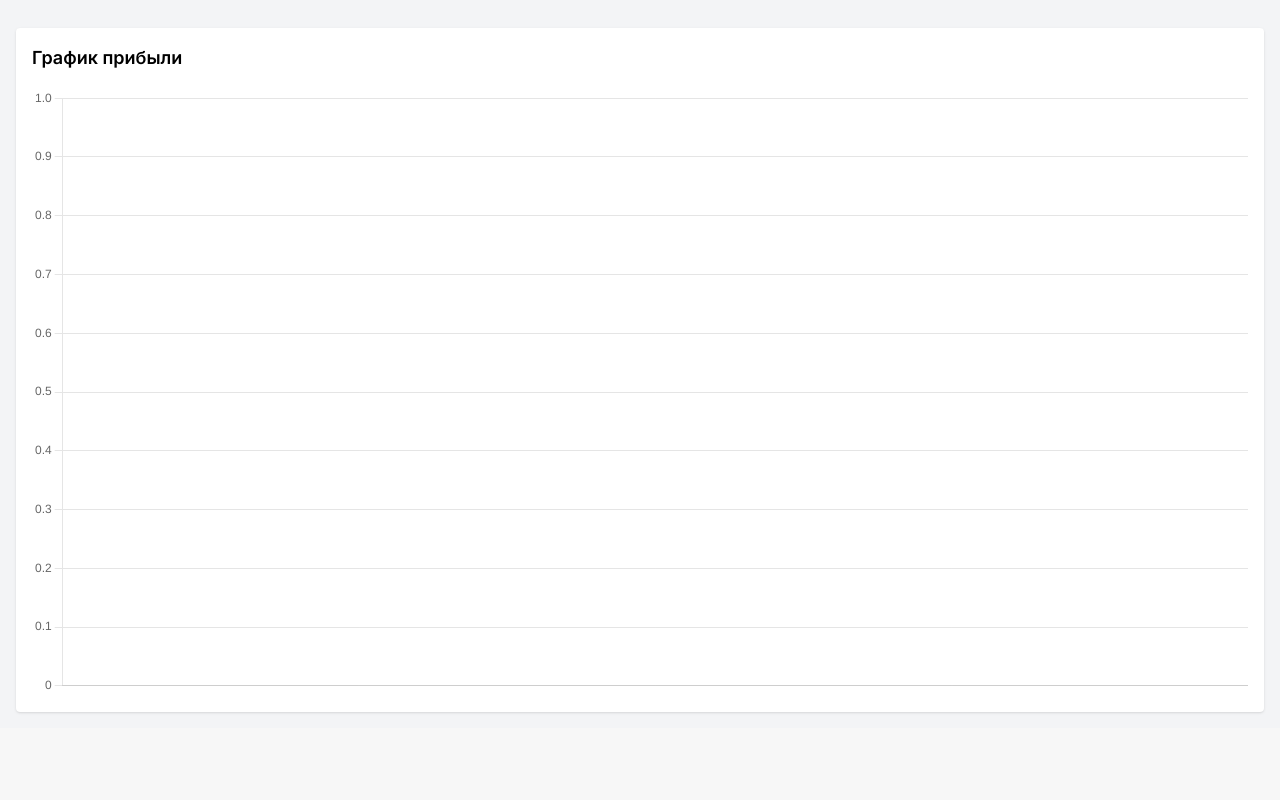
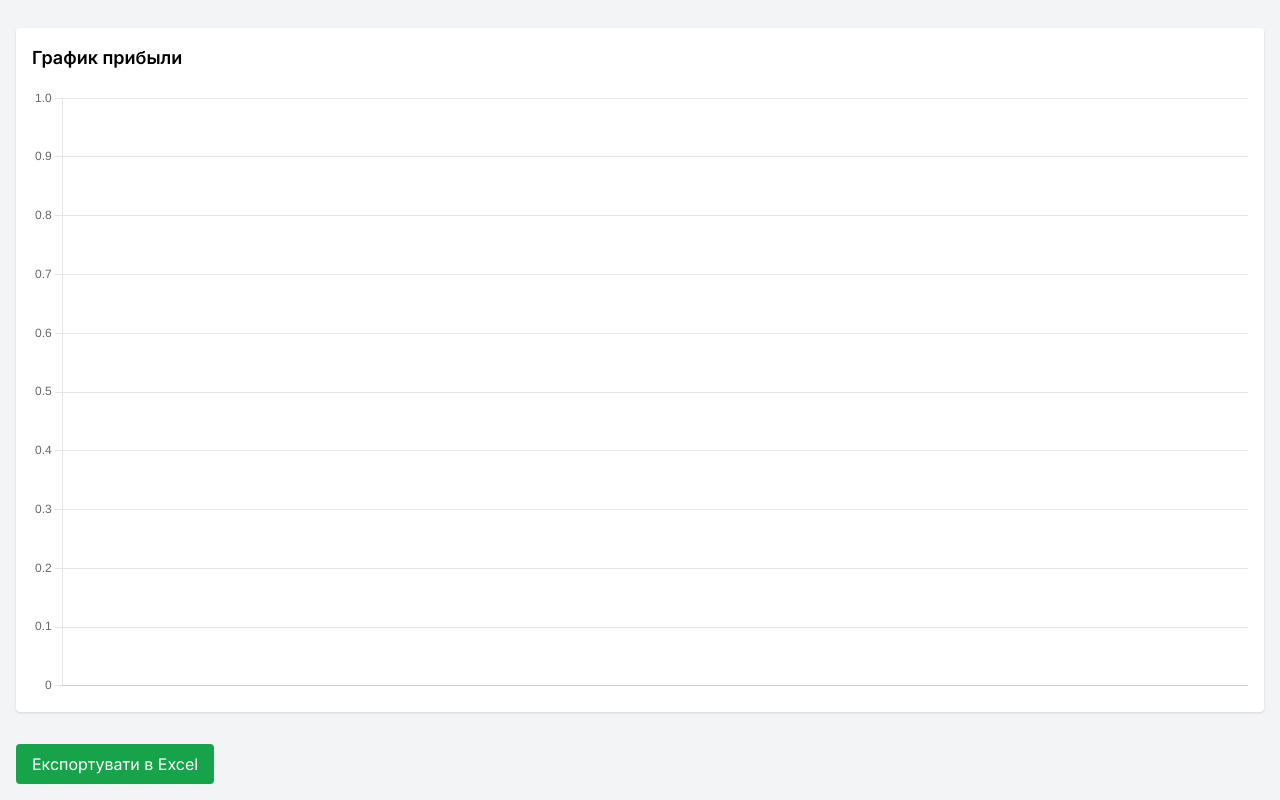
Before and after one commit to Anhailig/cashtrack, a Next.js app: page / in a window 1280 px wide. Shown: the part 480-1280 px from the top of the page. Before the commit the page ends 1208 px from the top, so only its background shows below. Built offline with nearby package versions, Linux system fonts and the light colour scheme.

Commit message:
added export excel

```diff
--- a/app/page.tsx
+++ b/app/page.tsx
@@ -6,6 +6,7 @@ import TransactionForm from '../components/TransactionForm';
 import TransactionList from '../components/TransactionList';
 import Summary from '../components/Summary';
 import Chart from '../components/Chart';
+import ExportButton from '../components/ExportButton';
 import { useStore } from '../lib/store';
 import {useHasMounted} from "@/lib/useHasMounted";
 
@@ -23,6 +24,7 @@ const Home = () => {
           <TransactionList transactions={transactions} />
             <Summary transactions={transactions} />
             <Chart transactions={transactions} />
+            <ExportButton transactions={transactions} />
         </main>
       </div>
   );
--- /dev/null
+++ b/components/ExportButton.tsx
@@ -0,0 +1,36 @@
+'use client';
+import React from 'react';
+import * as XLSX from 'xlsx';
+import { saveAs } from 'file-saver';
+
+const ExportButton = ({ transactions }: { transactions: any[] }) => {
+    const handleExport = () => {
+        const worksheet = XLSX.utils.json_to_sheet(
+            transactions.map((t) => ({
+                Дата: new Date(t.date).toLocaleDateString('uk-UA'),
+                Тип: t.type === 'income' ? 'Дохід' : 'Витрата',
+                Сума: t.amount,
+                Коментар: t.note || '',
+            }))
+        );
+
+        const workbook = XLSX.utils.book_new();
+        XLSX.utils.book_append_sheet(workbook, worksheet, 'Транзакції');
+
+        const excelBuffer = XLSX.write(workbook, { bookType: 'xlsx', type: 'array' });
+        const file = new Blob([excelBuffer], { type: 'application/octet-stream' });
+
+        saveAs(file, `cashtrack-${new Date().toISOString().slice(0, 10)}.xlsx`);
+    };
+
+    return (
+        <button
+            onClick={handleExport}
+            className="bg-green-600 text-white px-4 py-2 rounded hover:bg-green-700 transition"
+        >
+            Експортувати в Excel
+        </button>
+    );
+};
+
+export default ExportButton;
--- a/package.json
+++ b/package.json
@@ -10,6 +10,7 @@
   },
   "dependencies": {
     "chart.js": "^4.4.9",
+    "file-saver": "^2.0.5",
     "next": "13.5.11",
     "react": "^18",
     "react-chartjs-2": "^5.3.0",
@@ -18,6 +19,7 @@
     "zustand": "^5.0.3"
   },
   "devDependencies": {
+    "@types/file-saver": "^2.0.7",
     "@types/node": "^20",
     "@types/react": "^18",
     "@types/react-dom": "^18",
```
Also changed, not shown: 1 other file (tests, documents, lock files or other folders).
